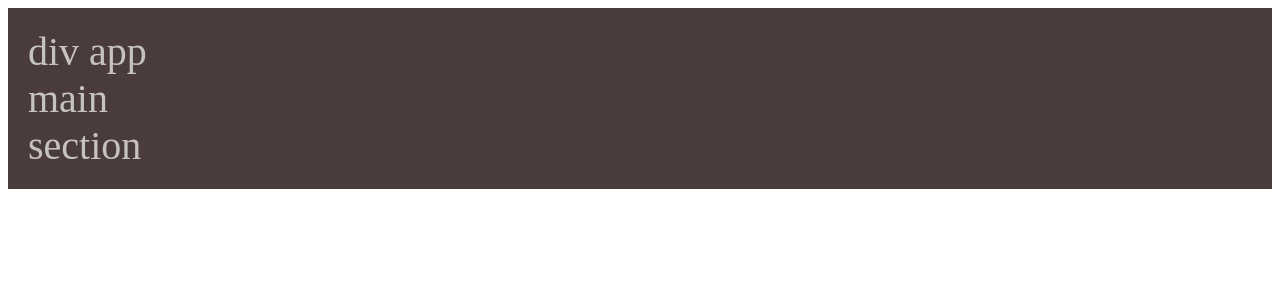
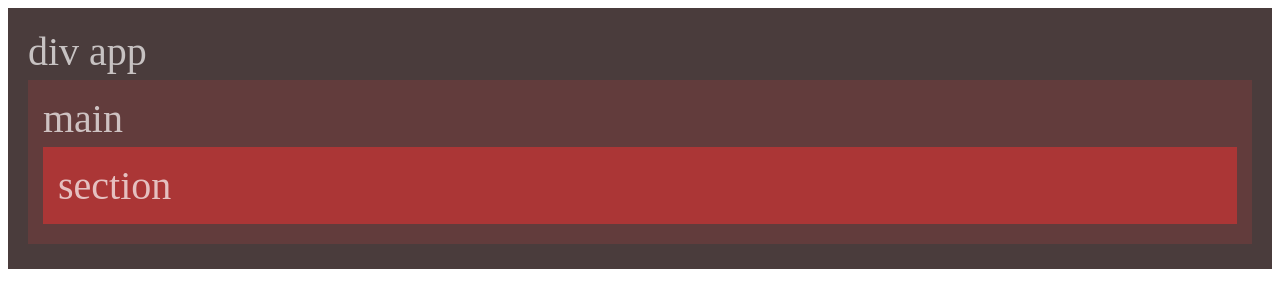
Before and after one commit to ThiagoMassenoMaciel/LearningGitCommands-.github.io, a plain HTML site: page index.html in a window 1280 px wide. Drawn offline with Linux system fonts and the light colour scheme.

Commit message:
Adicionando o estilo css no main e section

```diff
--- a/style.css
+++ b/style.css
@@ -13,3 +13,15 @@ body{
   margin: 0 auto;
   font-size: 4rem;
 }
+
+main{
+  background-color: #6d3c3cb0;
+  padding: 1.5rem;
+  margin: .5rem auto;
+}
+
+section{
+  background-color: #cc3333b0;
+  padding: 1.5rem;
+  margin: .5rem auto;
+}
```
